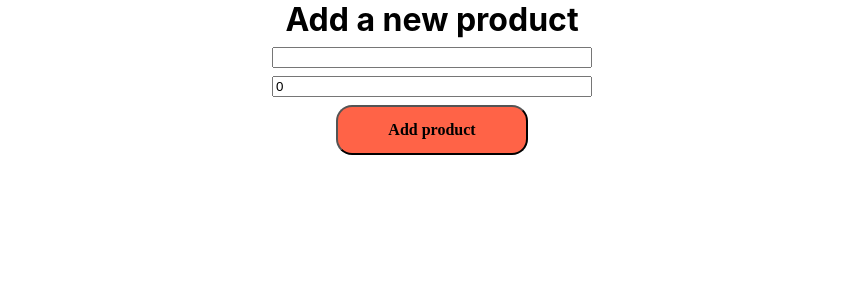
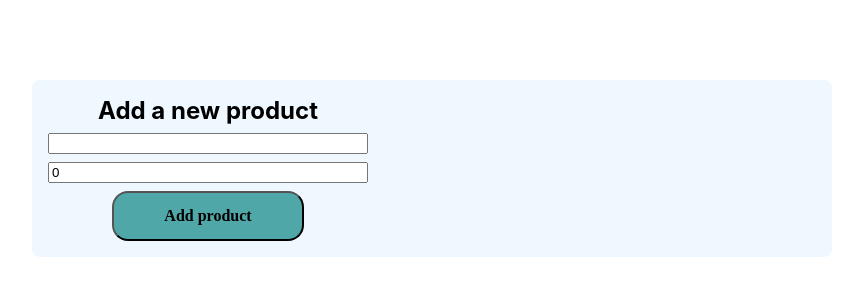
Before and after one commit to OcroDev/stock_app_frontend, a Next.js app: page /products/create in a window 1280 px wide. Shown: the top 300 px of the page, without its empty margins (208-1071 px from the left). Built offline with nearby package versions, Linux system fonts and the light colour scheme.

Commit message:
view products on index page

```diff
--- a/package.json
+++ b/package.json
@@ -9,6 +9,7 @@
     "lint": "next lint"
   },
   "dependencies": {
+    "axios": "^1.2.0",
     "eslint": "8.28.0",
     "eslint-config-next": "13.0.5",
     "next": "13.0.5",
--- a/pages/products/create.jsx
+++ b/pages/products/create.jsx
@@ -1,5 +1,5 @@
 import { useState } from "react";
-import styles from "../../styles/create.module.css";
+import axios from "axios";
 
 const CreateProducts = () => {
   const initialState = {
@@ -36,9 +36,10 @@ const CreateProducts = () => {
   };
 
   return (
-    <div>
-      <form onSubmit={addProduct} className={styles.formControl}>
-        <h1>Add a new product</h1>
+    <div className="container df aic">
+      <div className={"df fdc"}>
+        <form onSubmit={addProduct} className="formControl">
+          <h2>Add a new product</h2>
           <input
             type="text"
             name="name"
@@ -54,6 +55,8 @@ const CreateProducts = () => {
           <button>Add product</button>
         </form>
       </div>
+      <div></div>
+    </div>
   );
 };
 
--- a/styles/create.module.css
+++ b/styles/create.css
@@ -8,17 +8,18 @@
   margin-bottom: 0.5rem;
 }
 
-.formControl h1 {
+.formControl h2 {
   text-align: center;
   margin: 0 auto;
   margin-bottom: 0.5rem;
+  color: #000;
 }
 
 .formControl button {
   height: 50px;
   width: 60%;
   margin: 0 auto;
-  background-color: #ff6347;
+  background-color: #50a7a7;
   font-size: 1rem;
   font-weight: bold;
   font-family: "JetBrains Mono";
@@ -30,3 +31,28 @@
   opacity: 90%;
   cursor: pointer;
 }
+
+.container {
+  background-color: #f0f8ff;
+  width: 50rem;
+  margin: 0 auto;
+  margin-top: 5rem;
+  border-radius: 0.5rem;
+  padding: 1rem;
+}
+
+.df {
+  display: flex;
+}
+
+.fdc {
+  flex-direction: column;
+}
+
+.aic {
+  align-items: center;
+}
+
+.jcc {
+  justify-content: center;
+}
```
Also changed, not shown: pages/_app.js (+4 -3 lines), pages/index.js (+135 -2 lines), 1 other file (tests, documents, lock files or other folders). Lines whose indentation alone changed are shown as unchanged.
